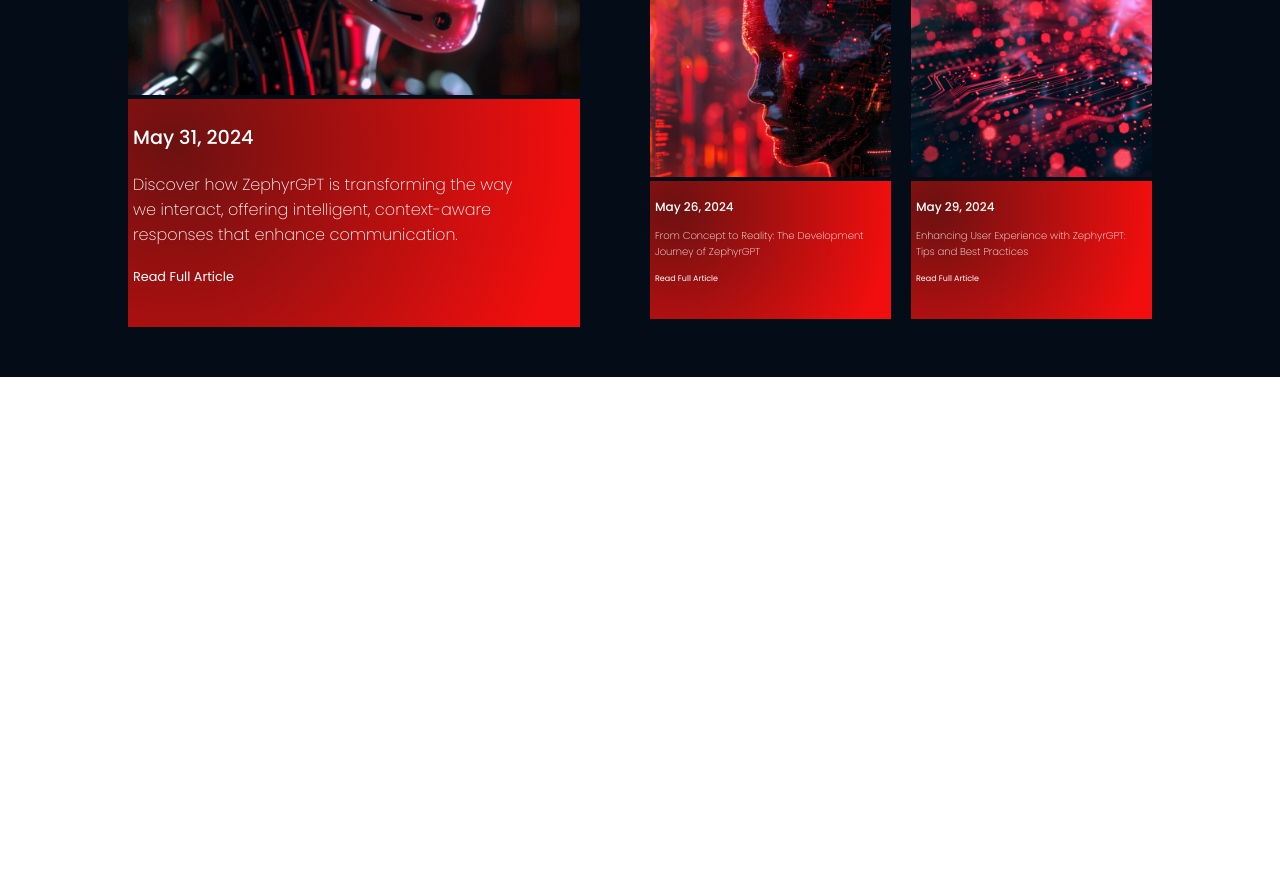
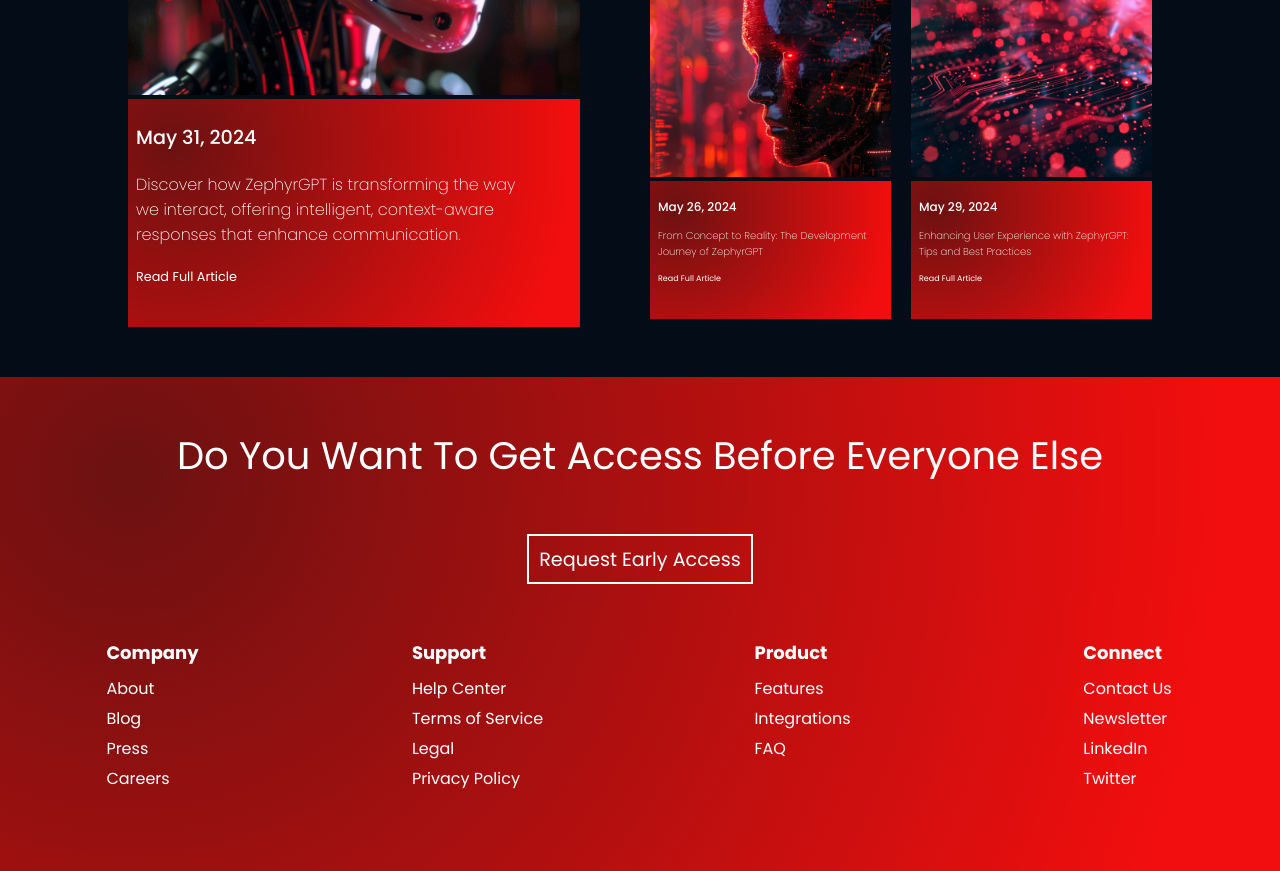
Before and after one commit to FranThe3rd/ZephyrGPT, a React (Create React App) app: page /#/ in a window 1280 px wide. Shown: the part 2860-3731 px from the top of the page. Before the commit the page ends 3237 px from the top, so only its background shows below. Built offline with nearby package versions, Linux system fonts and the light colour scheme.

Commit message:
finished creating the footer, done with the design of the home page

```diff
--- a/src/App.js
+++ b/src/App.js
@@ -5,7 +5,9 @@
 function App() {
   return (
     <div className="App">
+
       <HashRouter>
+
         <Routes>
           <Route path="/" element={<Home />} />
         </Routes>
--- /dev/null
+++ b/src/components/footer/footer.css
@@ -0,0 +1,107 @@
+.footer {
+    margin-top: 50px;
+    background: radial-gradient(circle at 10% 20%, rgb(108, 17, 17) 0%, rgb(242, 14, 14) 90%);
+    width: 100%;
+    height: 100%;
+    padding-bottom: 75px;
+}
+
+.footer h1 {
+    color: white;
+    text-align: center;
+    padding-top: 50px;
+    font-size: clamp(1.5rem, 3vw, 3.55rem);
+    font-weight: 400;
+    font-family: Poppins, sans-serif;
+    width: 80%;
+    margin: 0 auto;
+
+}
+
+.footer button {
+    margin: 0 auto;
+    display: block;
+    height: 50px;
+    background-color: transparent;
+    border: 2px solid white;
+    color: white;
+    font-size: 1.2rem;
+    padding-left: 10px;
+    padding-right: 10px;
+    margin-top: 50px;
+    font-family: Poppins, sans-serif;
+    transition: all 0.3s ease-in-out;
+
+
+}
+
+.footer button:hover {
+    background-color: white;
+    color: black;
+}
+
+
+.footer-grid {
+    display: grid;
+    grid-template-columns: repeat(4, 1fr);
+    grid-gap: 20px;
+    margin-top: 40px;
+
+}
+
+.footer-grid-item {
+    margin-bottom: 20px;
+    margin: 0 auto;
+}
+
+.footer-grid-item h2 {
+    font-size: 18px;
+    margin-bottom: 10px;
+    color: white;
+    font-family: Poppins, sans-serif;
+
+}
+
+.footer-grid-item ul {
+    list-style-type: none;
+    padding: 0;
+    margin: 0;
+    color: white;
+    font-family: Poppins, sans-serif;
+
+
+}
+
+.footer-grid-item ul li {
+    margin-bottom: 5px;
+    color: white;
+    font-family: Poppins, sans-serif;
+
+
+}
+
+.footer-grid-item ul li a {
+    color: white;
+    text-decoration: none;
+    font-family: Poppins, sans-serif;
+
+}
+
+.footer-grid-item ul li a:hover {
+    text-decoration: underline;
+}
+
+
+@media screen and (max-width: 768px) {
+    .footer-grid {
+        grid-template-columns: repeat(2, 1fr);
+        gap: 30px;
+    }
+
+    .footer-grid-item {
+        text-align: left;
+        display: block;
+        margin: auto;
+    }
+
+}
--- /dev/null
+++ b/src/components/footer/footer.jsx
@@ -0,0 +1,52 @@
+import React from 'react'
+import './footer.css'
+
+const Footer = () => {
+  return (
+    <div className='footer'>
+        <h1>Do You Want To Get Access Before Everyone Else</h1>
+        <button>Request Early Access</button>
+        <div className='footer-grid'>
+            <div className='footer-grid-item'>
+                <h2>Company</h2>
+                <ul>
+                <li>About</li>
+                <li>Blog</li>
+                <li>Press</li>
+                <li>Careers</li>
+                </ul>
+            </div>
+            <div className='footer-grid-item'>
+                <h2>Support</h2>
+                <ul>
+                <li>Help Center</li>
+                <li>Terms of Service</li>
+                <li>Legal</li>
+                <li>Privacy Policy</li>
+                </ul>
+            </div>
+            <div className='footer-grid-item'>
+                <h2>Product</h2>
+                <ul>
+                <li>Features</li>
+                <li>Integrations</li>
+                <li>FAQ</li>
+                </ul>
+            </div>
+            <div className='footer-grid-item'>
+                <h2>Connect</h2>
+                <ul>
+                <li>Contact Us</li>
+                <li>Newsletter</li>
+                <li>LinkedIn</li>
+                <li>Twitter</li>
+                </ul>
+            </div>
+        </div>
+
+
+    </div>
+  )
+}
+
+export default Footer
--- a/src/pages/home/home.css
+++ b/src/pages/home/home.css
@@ -6,7 +6,6 @@
     background: -moz-radial-gradient(circle at 3% 25%, rgba(83, 0, 19, 1) 0%, rgba(4, 12, 24, 1) 25%);
     background: -webkit-radial-gradient(circle at 3% 25%, rgba(83, 0, 19, 1) 0%, rgba(4, 12, 24, 1) 25%);
     background: radial-gradient(circle at 3% 25%, rgba(83, 0, 19, 1) 0%, rgba(4, 12, 24, 1) 25%);
-    padding-bottom: 50px;
 }
 
 .home-header-text h1 {
@@ -361,7 +360,7 @@
 
 .home-blog-main-overlay h3 {
     width: 90%;
-    margin-left: 5px;
+    margin-left: 8px;
     color: white;
     font-family: Poppins, sans-serif;
     font-size: clamp(1rem, 3vw, 1.2rem);
@@ -371,7 +370,7 @@
 
 .home-blog-main-overlay p {
     width: 90%;
-    margin-left: 5px;
+    margin-left: 8px;
     color: white;
     font-family: Poppins, sans-serif;
     font-size: clamp(.8rem, 2vw, 1rem);
@@ -380,7 +379,7 @@
 
 .home-blog-main-overlay h5 {
     width: 90%;
-    margin-left: 5px;
+    margin-left: 8px;
     color: white;
     font-family: Poppins, sans-serif;
     font-size: clamp(.8rem, 2vw, .8rem);
@@ -432,7 +431,7 @@
 .home-blog-sub3-overlay h3,
 .home-blog-sub4-overlay h3 {
     width: 90%;
-    margin-left: 5px;
+    margin-left: 8px;
     color: white;
     font-family: Poppins, sans-serif;
     font-size: clamp(0.625rem, 1.875vw, 0.75rem);
@@ -444,7 +443,7 @@
 .home-blog-sub3-overlay p,
 .home-blog-sub4-overlay p {
     width: 90%;
-    margin-left: 5px;
+    margin-left: 8px;
     color: white;
     font-family: Poppins, sans-serif;
     font-size: clamp(0.5rem, 1.25vw, 0.625rem);
@@ -456,7 +455,7 @@
 .home-blog-sub3-overlay h5,
 .home-blog-sub4-overlay h5 {
     width: 90%;
-    margin-left: 5px;
+    margin-left: 8px;
     color: white;
     font-family: Poppins, sans-serif;
     font-size: clamp(0.5rem, 1.25vw, 0.5rem);
--- a/src/pages/home/home.jsx
+++ b/src/pages/home/home.jsx
@@ -10,6 +10,8 @@
 import sub2Img from '../../assets/sub2.png'
 import sub3Img from '../../assets/sub3.png'
 import sub4Img from '../../assets/sub4.png'
+
+import Footer from '../../components/footer/footer'
 
 
 const Home = () => {
@@ -142,8 +144,7 @@
 
         </div>
       </div>
-
-
+      <Footer />
     </div>
   )
 }
```
